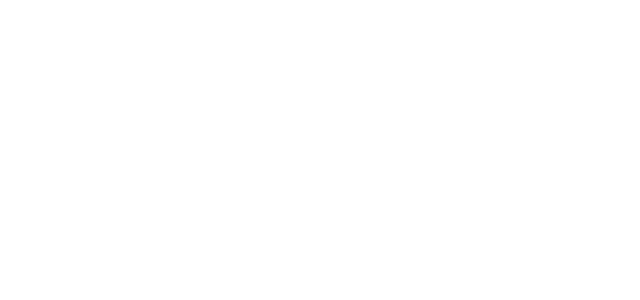
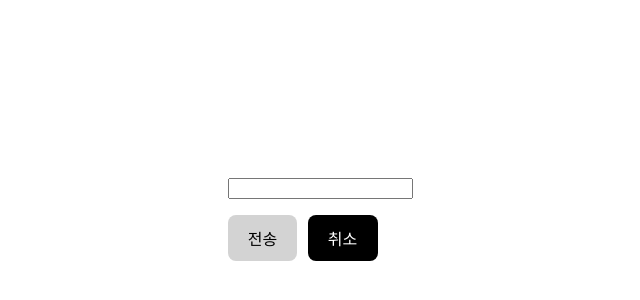
Before and after one commit to BoraParkDev/react-example, a React (Vite) app: page /chat in a window 1280 px wide. Before the commit this address had no page. Shown: the part 182-482 px from the top of the page, without its empty margins (320-960 px from the left). Built offline with nearby package versions, Linux system fonts and the light colour scheme.

Commit message:
feat: ref_chat_example

```diff
--- /dev/null
+++ b/src/Chat.tsx
@@ -0,0 +1,53 @@
+import React, { ChangeEvent, useCallback, useRef } from "react";
+import { useState } from "react";
+
+const Chat = () => {
+  const [msg, setMsg] = useState<string>("");
+  const [clicked, setClicked] = useState(false);
+  const timeoutRef = useRef(0);
+
+  const inputChange = useCallback((e: ChangeEvent<HTMLInputElement>) => {
+    setMsg(e.target.value);
+  }, []);
+
+  const handleSend = () => {
+    setClicked(true);
+    if (msg.length > 0) {
+      timeoutRef.current = setTimeout(() => {
+        alert(`당신이 전송한 메세지: ${msg}`);
+        setClicked(false);
+      }, 5000);
+    }
+  };
+  const handleCancel = () => {
+    setClicked(false);
+    clearTimeout(timeoutRef.current);
+  };
+
+  return (
+    <div>
+      <input type="text" onChange={inputChange} />
+      <div
+        style={{
+          display: "flex",
+          justifyContent: "space-between",
+          width: 150,
+          marginTop: 16,
+        }}
+      >
+        <button style={{ backgroundColor: "lightgray" }} onClick={handleSend}>
+          {clicked ? "전송중..." : "전송"}
+        </button>
+        <br />
+        <button
+          style={{ backgroundColor: "black", color: "white" }}
+          onClick={handleCancel}
+        >
+          취소
+        </button>
+      </div>
+    </div>
+  );
+};
+
+export default Chat;
--- a/src/Router.tsx
+++ b/src/Router.tsx
@@ -5,6 +5,7 @@
 import Say from "./Say";
 import App from "./App";
 import StopWatch from "./StopWatch";
+import Chat from "./Chat";
 
 const Router = () => {
   return (
@@ -14,6 +15,7 @@
       <Route path="/say" element={<Say />} />
       <Route path="/condition" element={<Condition />} />
       <Route path="/stopwatch" element={<StopWatch />} />
+      <Route path="/chat" element={<Chat />} />
     </Routes>
   );
 };
```
